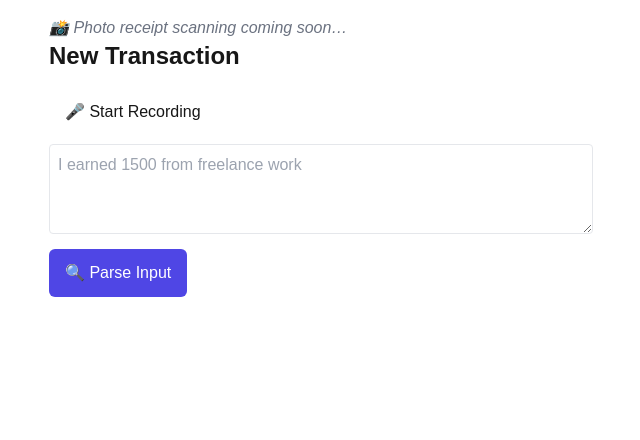
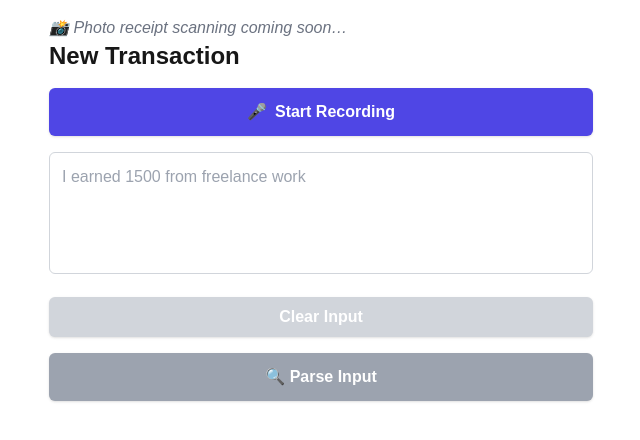
Before and after one commit to Giddy-K/vocalcash, a Next.js app: page /transactions/new in a window 1280 px wide. Shown: the top 440 px of the page, without its empty margins (319-959 px from the left). Built offline with nearby package versions, Linux system fonts and the light colour scheme; what @supabase/auth-helpers-nextjs would draw is missing.

Commit message:
Modified this page

```diff
--- a/components/TransactionForm.tsx
+++ b/components/TransactionForm.tsx
@@ -1,23 +1,68 @@
 'use client'
 
-import { useState } from 'react'
+import { useState, useEffect } from 'react'
 import { ParsedTransaction, parseTransactionFromText } from '@/lib/whisper'
 import { supabase } from '@/lib/supabase'
+
+// Simple spinner SVG component
+function Spinner() {
+  return (
+    <svg
+      className="animate-spin h-5 w-5 text-white inline-block"
+      xmlns="http://www.w3.org/2000/svg"
+      fill="none"
+      viewBox="0 0 24 24"
+      aria-hidden="true"
+    >
+      <circle
+        className="opacity-25"
+        cx="12"
+        cy="12"
+        r="10"
+        stroke="currentColor"
+        strokeWidth="4"
+      ></circle>
+      <path
+        className="opacity-75"
+        fill="currentColor"
+        d="M4 12a8 8 0 018-8v4a4 4 0 00-4 4H4z"
+      ></path>
+    </svg>
+  )
+}
 
 export default function TransactionForm() {
   const [transcript, setTranscript] = useState('')
   const [recording, setRecording] = useState(false)
   const [loading, setLoading] = useState(false)
   const [parsed, setParsed] = useState<ParsedTransaction | null>(null)
+  const [errorMsg, setErrorMsg] = useState('')
+
+  // Persist parsed transaction in localStorage so it's not lost on reload
+  useEffect(() => {
+    if (parsed) {
+      localStorage.setItem('parsedTransaction', JSON.stringify(parsed))
+    } else {
+      localStorage.removeItem('parsedTransaction')
+    }
+  }, [parsed])
+
+  useEffect(() => {
+    const savedParsed = localStorage.getItem('parsedTransaction')
+    if (savedParsed) {
+      setParsed(JSON.parse(savedParsed))
+    }
+  }, [])
 
   /* -------------------------- Voice Recording -------------------------- */
   const handleVoiceInput = () => {
+    setErrorMsg('')
     const SpeechRecognition =
       (window as any).SpeechRecognition ||
       (window as any).webkitSpeechRecognition
 
     if (!SpeechRecognition) {
-      alert('Speech recognition is not supported in this browser.')
+      setErrorMsg('Speech recognition is not supported in this browser.')
       return
     }
 
@@ -27,11 +72,16 @@ export default function TransactionForm() {
     recognition.maxAlternatives = 1
 
     recognition.onstart = () => setRecording(true)
-    recognition.onend   = () => setRecording(false)
+    recognition.onend = () => setRecording(false)
 
     recognition.onresult = (e: any) => {
       const text = e.results[0][0].transcript
       setTranscript(text)
+    }
+
+    recognition.onerror = (e: any) => {
+      setErrorMsg('Error with speech recognition. Please try again.')
+      setRecording(false)
     }
 
     recognition.start()
@@ -39,13 +89,18 @@ export default function TransactionForm() {
 
   /* ----------------------------- Parse Step ---------------------------- */
   const handleParse = async () => {
+    setErrorMsg('')
+    if (!transcript.trim()) {
+      setErrorMsg('Please enter or record a transaction description first.')
+      return
+    }
     setLoading(true)
     try {
       const result = await parseTransactionFromText(transcript)
       setParsed(result)
     } catch (err) {
       console.error('Parse error:', err)
-      alert('Failed to parse.')
+      setErrorMsg('Failed to parse the input. Please try a different phrasing.')
     } finally {
       setLoading(false)
     }
@@ -55,20 +110,19 @@ export default function TransactionForm() {
   const handleConfirm = async () => {
     if (!parsed) return
     setLoading(true)
+    setErrorMsg('')
 
-    /* 1️⃣ Check auth */
     const {
       data: { user },
       error: userError,
     } = await supabase.auth.getUser()
 
     if (userError || !user) {
-      alert('You must be logged in to submit a transaction.')
+      setErrorMsg('You must be logged in to submit a transaction.')
       setLoading(false)
       return
     }
 
-    /* 2️⃣ Insert with user_id */
     const { error } = await supabase.from('transactions').insert([
       {
         ...parsed,
@@ -78,7 +132,7 @@ export default function TransactionForm() {
 
     if (error) {
       console.error('Insert error:', error)
-      alert('Failed to add transaction.')
+      setErrorMsg('Failed to add transaction. Please try again.')
     } else {
       alert('Transaction added!')
       setParsed(null)
@@ -88,46 +142,110 @@ export default function TransactionForm() {
     setLoading(false)
   }
 
-  /* -------------------------------------------------------------------- */
+  /* ------------------------ Clear Transcript --------------------------- */
+  const handleClear = () => {
+    setTranscript('')
+    setParsed(null)
+    setErrorMsg('')
+  }
+
   return (
-    <div className="space-y-2">
+    <div className="space-y-4 max-w-xl mx-auto">
+      {/* Error message */}
+      {errorMsg && (
+        <div className="bg-red-100 text-red-700 p-2 rounded border border-red-300">
+          {errorMsg}
+        </div>
+      )}
+
       {/* Record button */}
-      <button onClick={handleVoiceInput} disabled={recording} className="btn">
-        {recording ? '🎙️ Listening…' : '🎤 Start Recording'}
+      <button
+        onClick={handleVoiceInput}
+        disabled={recording || loading}
+        className={`w-full py-3 rounded-md font-semibold shadow
+          ${recording || loading ? 'bg-gray-400 cursor-not-allowed' : 'bg-indigo-600 hover:bg-indigo-700'}
+          text-white transition flex items-center justify-center gap-2`}
+        aria-live="polite"
+        aria-disabled={recording || loading}
+        aria-label={recording ? 'Listening' : 'Start recording transaction description'}
+      >
+        {recording ? (
+          <>
+            <span className="animate-pulse text-2xl" aria-hidden="true">🎙️</span> Listening…
+          </>
+        ) : (
+          <>
+            <span>🎤</span> Start Recording
+          </>
+        )}
       </button>
 
       {/* Manual text input */}
       <textarea
         value={transcript}
         onChange={(e) => setTranscript(e.target.value)}
-        className="w-full border p-2 rounded"
-        rows={3}
+        className="w-full border border-gray-300 rounded-md p-3 resize-none focus:outline-indigo-500 focus:ring-1 focus:ring-indigo-500 transition"
+        rows={4}
         placeholder="I earned 1500 from freelance work"
+        disabled={loading}
+        aria-label="Transaction description"
       />
+
+      {/* Clear button */}
+      <button
+        onClick={handleClear}
+        disabled={loading && !transcript}
+        className={`w-full py-2 rounded-md font-semibold shadow
+          ${!transcript ? 'bg-gray-300 cursor-not-allowed' : 'bg-yellow-500 hover:bg-yellow-600'}
+          text-white transition`}
+        aria-label="Clear transaction input"
+      >
+        Clear Input
+      </button>
 
       {/* Parse button */}
       <button
         onClick={handleParse}
-        disabled={loading}
-        className="btn bg-indigo-600 text-white"
+        disabled={loading || !transcript.trim()}
+        className={`w-full py-3 rounded-md font-semibold shadow
+          ${loading || !transcript.trim() ? 'bg-gray-400 cursor-not-allowed' : 'bg-indigo-600 hover:bg-indigo-700'}
+          text-white transition flex items-center justify-center gap-2`}
+        aria-live="polite"
+        aria-disabled={loading || !transcript.trim()}
       >
-        {loading ? 'Parsing…' : '🔍 Parse Input'}
+        {loading ? <Spinner /> : '🔍 Parse Input'}
       </button>
 
       {/* Parsed preview & confirm */}
       {parsed && (
-        <div className="border p-3 rounded bg-gray-50">
-          <p><strong>Type:</strong> {parsed.type}</p>
-          <p><strong>Amount:</strong> {parsed.amount}</p>
-          <p><strong>Category:</strong> {parsed.category}</p>
-          <p><strong>Note:</strong> {parsed.note}</p>
+        <div className="border border-gray-300 p-4 rounded-md bg-gray-50 shadow-sm">
+          <p>
+            <strong>Type:</strong> {parsed.type}
+          </p>
+          <p>
+            <strong>Amount:</strong>{' '}
+            {parsed.amount.toLocaleString(undefined, {
+              style: 'currency',
+              currency: 'KES',
+            })}
+          </p>
+          <p>
+            <strong>Category:</strong> {parsed.category}
+          </p>
+          <p>
+            <strong>Note:</strong> {parsed.note || '—'}
+          </p>
 
           <button
             onClick={handleConfirm}
             disabled={loading}
-            className="btn mt-2 bg-green-600 text-white"
+            className={`mt-4 w-full py-3 rounded-md font-semibold shadow
+              ${loading ? 'bg-gray-400 cursor-not-allowed' : 'bg-green-600 hover:bg-green-700'}
+              text-white transition flex items-center justify-center gap-2`}
+            aria-live="polite"
+            aria-disabled={loading}
           >
-            {loading ? 'Saving…' : '✅ Confirm & Save'}
+            {loading ? <Spinner /> : '✅ Confirm & Save'}
           </button>
         </div>
       )}
```
